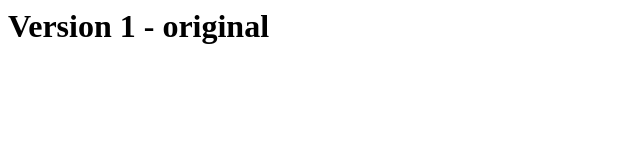
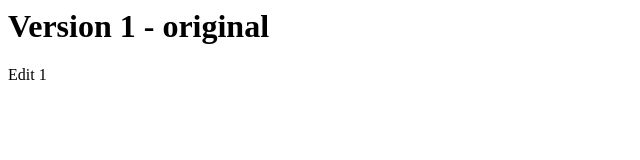
Before and after one commit to msshefat/web-development-lab-work, a plain HTML site: page index.html in a window 1280 px wide. Shown: the full height of the page, 0-640 px from the left. Drawn offline with Linux system fonts and the light colour scheme.

Commit message:
1st edit`

```diff
--- a/index.html
+++ b/index.html
@@ -1 +1,2 @@
 <h1>Version 1 - original</h1>
+<p>Edit 1</p>
```
